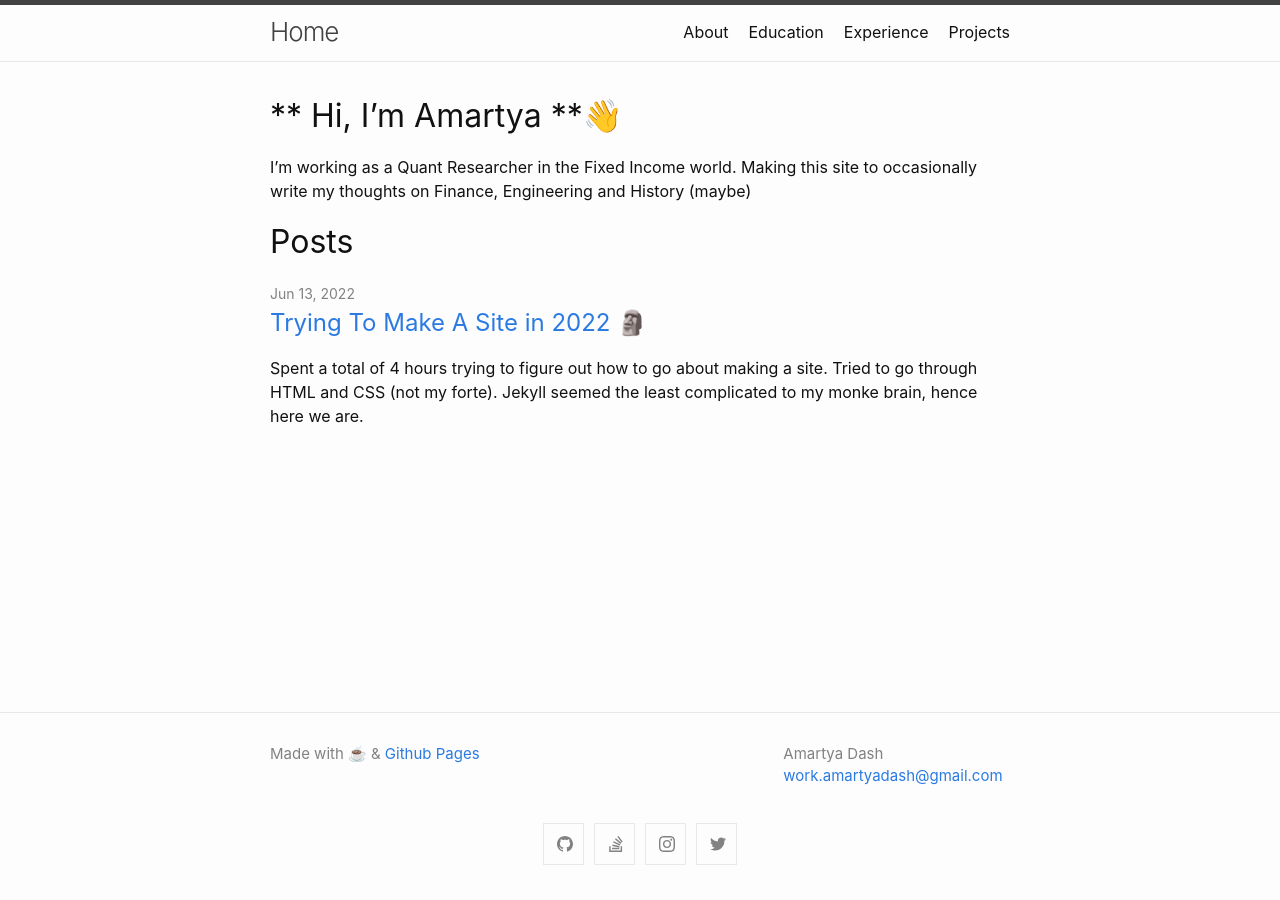
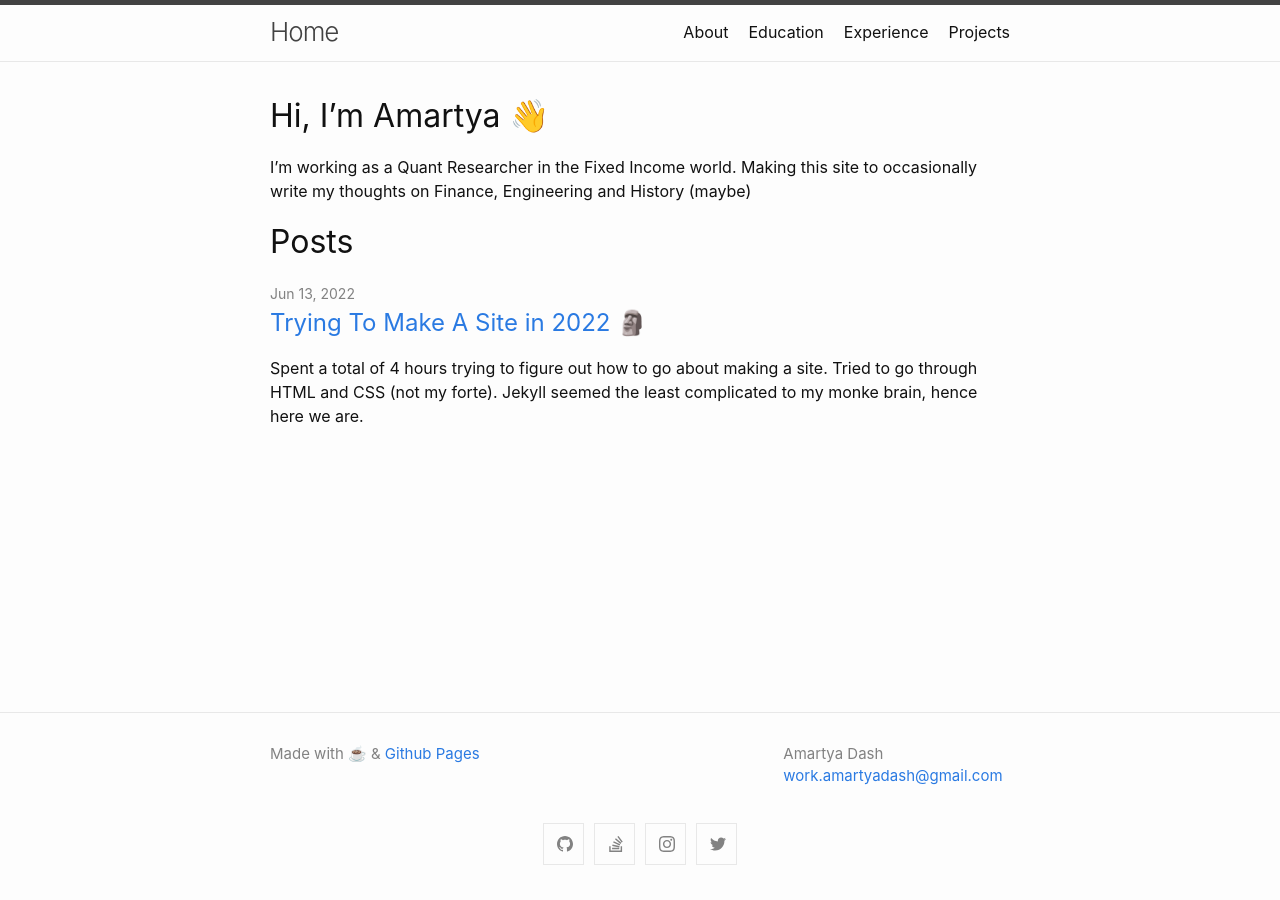
Before and after one commit to amartyadash/amartyadash.github.io, a Jekyll site: the page built from index.md, in a window 1280 px wide. Built offline with Jekyll 4.4.1, drawn with Linux system fonts in a browser that asks for light colours.

```diff
--- a/index.md
+++ b/index.md
@@ -23,7 +23,7 @@ Data Science & Finance
 
 </p>  -->
 <!-- ![HSBC](./images/hsbc.png) -->
-# ** Hi, I'm Amartya **👋
+# Hi, I'm Amartya 👋
 I'm working as a Quant Researcher in the Fixed Income world. Making this site to occasionally write my thoughts on Finance, Engineering and History (maybe)
 
 # Posts
```
